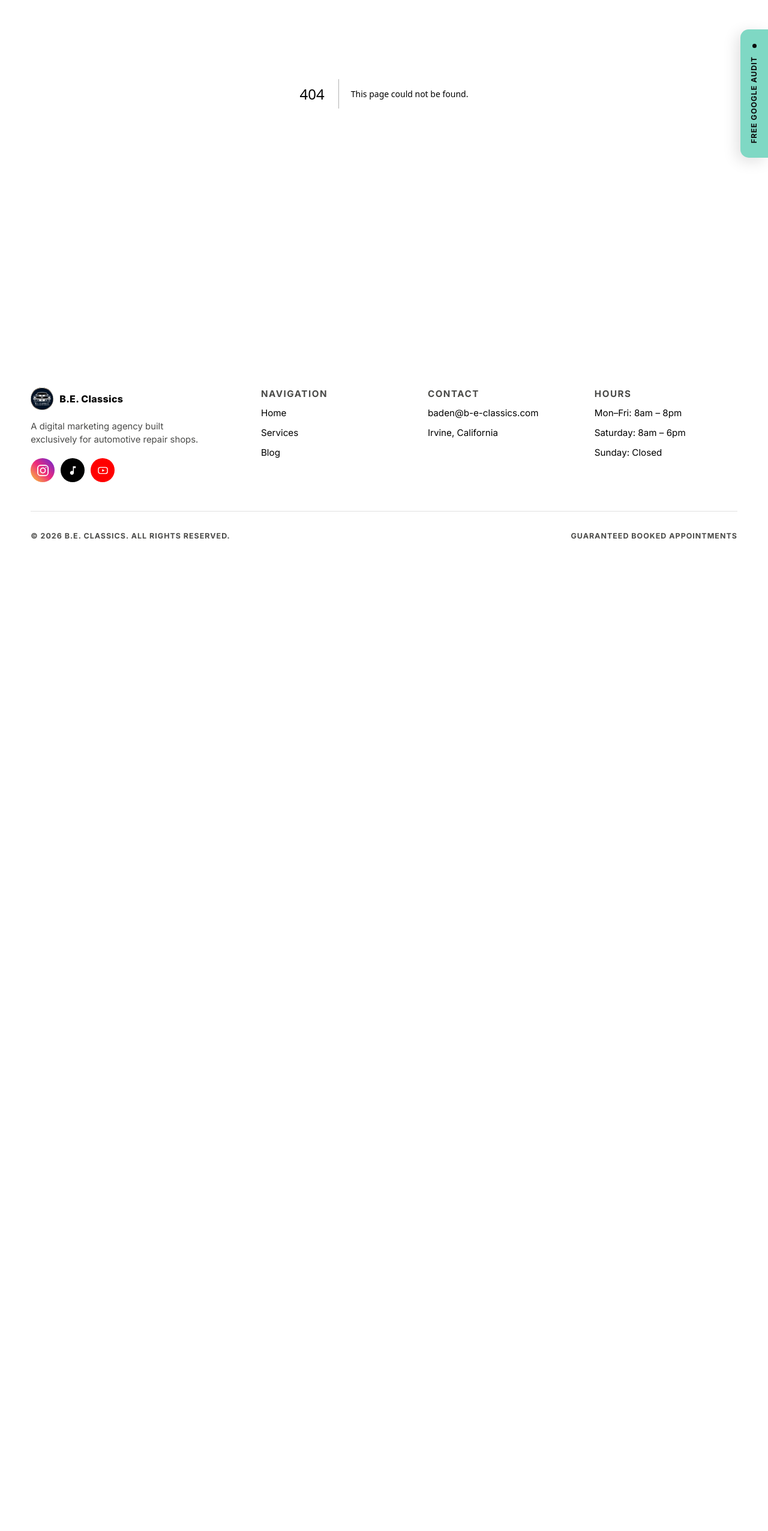
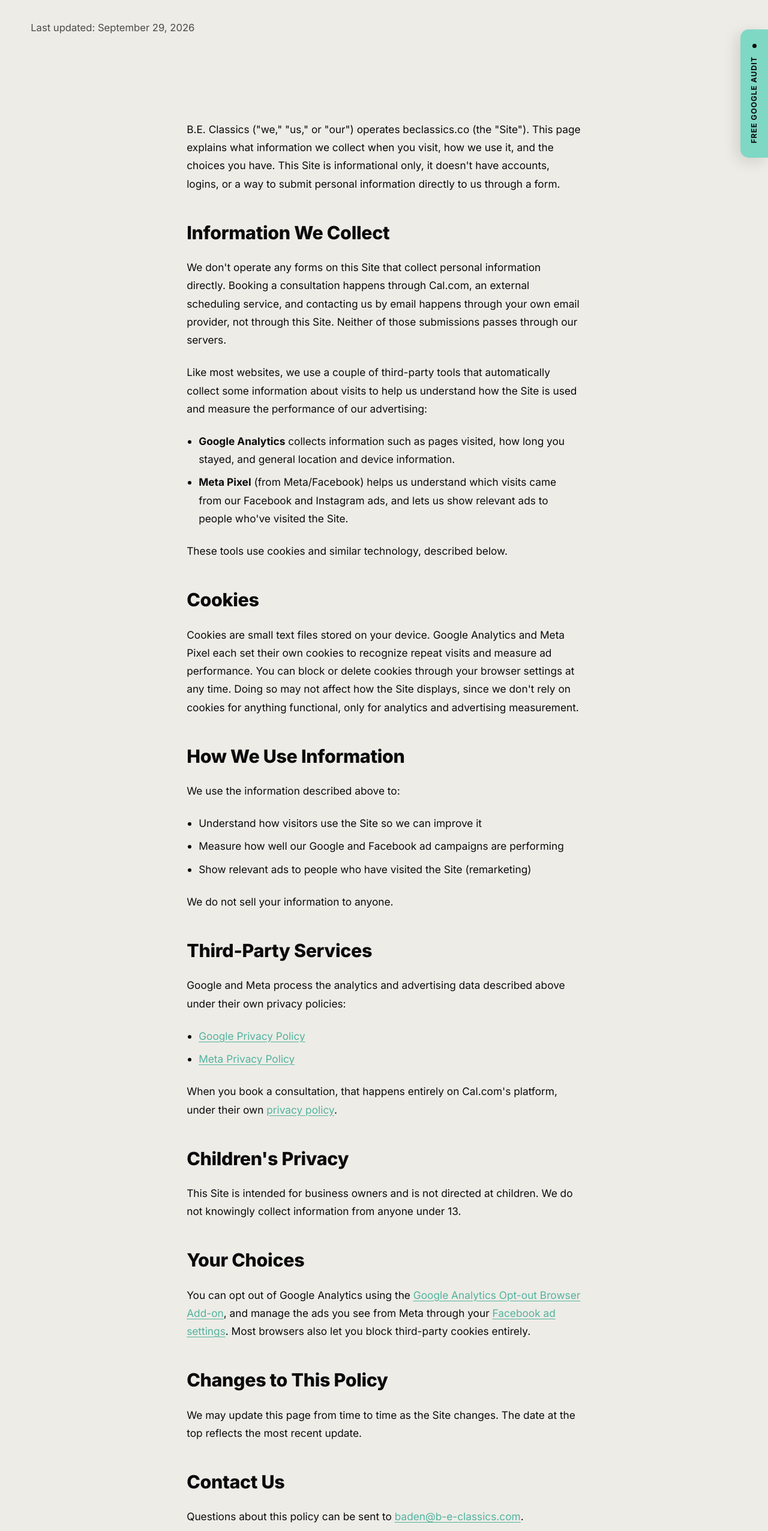
Before and after one commit to badenewen11/be-classics-website, a Next.js app: page /privacy in a window 1280 px wide. Before the commit this address had no page. Shown: the part 244-2797 px from the top of the page at 60% size. Before the commit the page ends 1180 px from the top, so only its background shows below. Built offline with nearby package versions, Linux system fonts and the light colour scheme.

Commit message:
Add privacy policy page
Discloses Google Analytics and Meta Pixel usage, linked from the
footer.

Co-Authored-By: Claude Sonnet 5 <noreply@anthropic.com>

```diff
--- a/app/globals.css
+++ b/app/globals.css
@@ -856,6 +856,12 @@ svg {
     @apply flex flex-wrap items-center justify-between gap-4 py-8 text-[0.78rem] font-bold uppercase text-ink-soft;
     letter-spacing: 0.08em;
   }
+  .footer-bottom-right {
+    @apply flex flex-wrap items-center gap-4;
+  }
+  .footer-bottom-right a:hover {
+    color: var(--ink);
+  }
 
   /* ---- Single blog post ---- */
   .post-back {
--- /dev/null
+++ b/app/privacy/page.tsx
@@ -0,0 +1,150 @@
+import type { Metadata } from "next";
+
+export const metadata: Metadata = {
+  title: "Privacy Policy — B.E. Classics",
+  description: "How B.E. Classics collects, uses, and protects information on this website.",
+};
+
+export default function PrivacyPage() {
+  return (
+    <>
+      <header className="hero page-hero post-hero">
+        <div className="wrap hero-inner">
+          <p className="hero-eyebrow">Legal</p>
+          <h1 className="headline post-headline">Privacy Policy</h1>
+          <p className="hero-sub">Last updated: September 29, 2026</p>
+        </div>
+      </header>
+
+      <section>
+        <div className="wrap post-wrap">
+          <article className="post-body">
+            <p>
+              B.E. Classics (&quot;we,&quot; &quot;us,&quot; or &quot;our&quot;) operates
+              beclassics.co (the &quot;Site&quot;). This page explains what information we
+              collect when you visit, how we use it, and the choices you have. This Site is
+              informational only, it doesn&apos;t have accounts, logins, or a way to submit
+              personal information directly to us through a form.
+            </p>
+
+            <h2>Information We Collect</h2>
+            <p>
+              We don&apos;t operate any forms on this Site that collect personal information
+              directly. Booking a consultation happens through Cal.com, an external scheduling
+              service, and contacting us by email happens through your own email provider, not
+              through this Site. Neither of those submissions passes through our servers.
+            </p>
+            <p>
+              Like most websites, we use a couple of third-party tools that automatically collect
+              some information about visits to help us understand how the Site is used and
+              measure the performance of our advertising:
+            </p>
+            <ul>
+              <li>
+                <strong>Google Analytics</strong> collects information such as pages visited, how
+                long you stayed, and general location and device information.
+              </li>
+              <li>
+                <strong>Meta Pixel</strong> (from Meta/Facebook) helps us understand which visits
+                came from our Facebook and Instagram ads, and lets us show relevant ads to people
+                who&apos;ve visited the Site.
+              </li>
+            </ul>
+            <p>These tools use cookies and similar technology, described below.</p>
+
+            <h2>Cookies</h2>
+            <p>
+              Cookies are small text files stored on your device. Google Analytics and Meta
+              Pixel each set their own cookies to recognize repeat visits and measure ad
+              performance. You can block or delete cookies through your browser settings at any
+              time. Doing so may not affect how the Site displays, since we don&apos;t rely on
+              cookies for anything functional, only for analytics and advertising measurement.
+            </p>
+
+            <h2>How We Use Information</h2>
+            <p>We use the information described above to:</p>
+            <ul>
+              <li>Understand how visitors use the Site so we can improve it</li>
+              <li>Measure how well our Google and Facebook ad campaigns are performing</li>
+              <li>Show relevant ads to people who have visited the Site (remarketing)</li>
+            </ul>
+            <p>We do not sell your information to anyone.</p>
+
+            <h2>Third-Party Services</h2>
+            <p>
+              Google and Meta process the analytics and advertising data described above under
+              their own privacy policies:
+            </p>
+            <ul>
+              <li>
+                <a
+                  href="https://policies.google.com/privacy"
+                  target="_blank"
+                  rel="noopener noreferrer"
+                >
+                  Google Privacy Policy
+                </a>
+              </li>
+              <li>
+                <a
+                  href="https://www.facebook.com/privacy/policy/"
+                  target="_blank"
+                  rel="noopener noreferrer"
+                >
+                  Meta Privacy Policy
+                </a>
+              </li>
+            </ul>
+            <p>
+              When you book a consultation, that happens entirely on Cal.com&apos;s platform,
+              under their own{" "}
+              <a href="https://cal.com/privacy" target="_blank" rel="noopener noreferrer">
+                privacy policy
+              </a>
+              .
+            </p>
+
+            <h2>Children&apos;s Privacy</h2>
+            <p>
+              This Site is intended for business owners and is not directed at children. We do
+              not knowingly collect information from anyone under 13.
+            </p>
+
+            <h2>Your Choices</h2>
+            <p>
+              You can opt out of Google Analytics using the{" "}
+              <a
+                href="https://tools.google.com/dlpage/gaoptout"
+                target="_blank"
+                rel="noopener noreferrer"
+              >
+                Google Analytics Opt-out Browser Add-on
+              </a>
+              , and manage the ads you see from Meta through your{" "}
+              <a
+                href="https://www.facebook.com/adpreferences/ad_settings/"
+                target="_blank"
+                rel="noopener noreferrer"
+              >
+                Facebook ad settings
+              </a>
+              . Most browsers also let you block third-party cookies entirely.
+            </p>
+
+            <h2>Changes to This Policy</h2>
+            <p>
+              We may update this page from time to time as the Site changes. The date at the top
+              reflects the most recent update.
+            </p>
+
+            <h2>Contact Us</h2>
+            <p>
+              Questions about this policy can be sent to{" "}
+              <a href="mailto:baden@b-e-classics.com">baden@b-e-classics.com</a>.
+            </p>
+          </article>
+        </div>
+      </section>
+    </>
+  );
+}
--- a/components/Footer.tsx
+++ b/components/Footer.tsx
@@ -35,7 +35,10 @@ export default function Footer() {
         </div>
         <div className="footer-bottom">
           <span>&copy; 2026 B.E. Classics. All rights reserved.</span>
-          <span>Guaranteed Booked Appointments</span>
+          <span className="footer-bottom-right">
+            <Link href="/privacy">Privacy Policy</Link>
+            <span>Guaranteed Booked Appointments</span>
+          </span>
         </div>
       </div>
     </footer>
```
